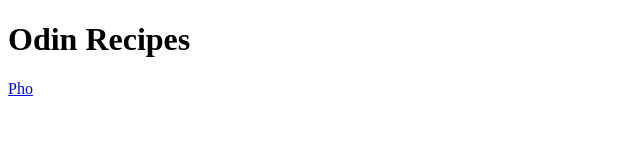
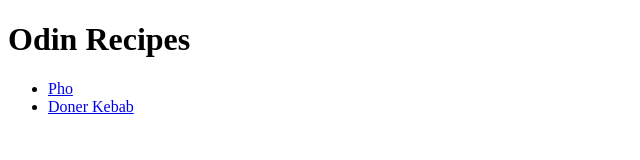
Before and after one commit to cfoabg/odin_recipes, a plain HTML site: page index.html in a window 1280 px wide. Shown: the whole page, without its empty margins (0-640 px from the left). Drawn offline with Linux system fonts and the light colour scheme.

Commit message:
linked 2nd recipe

```diff
--- a/index.html
+++ b/index.html
@@ -7,6 +7,9 @@
 </head>
 <body>
     <h1>Odin Recipes</h1>
-    <a href="recipes/pho.html" rel="noreferrer noopener">Pho</a>
+    <ul>
+    <li><a href="recipes/pho.html" rel="noreferrer noopener">Pho</a></li>
+    <li><a href="recipes/doner-kebab.html" rel="noreferrer noopener">Doner Kebab</a></li>
+    </ul>
 </body>
 </html>
```
